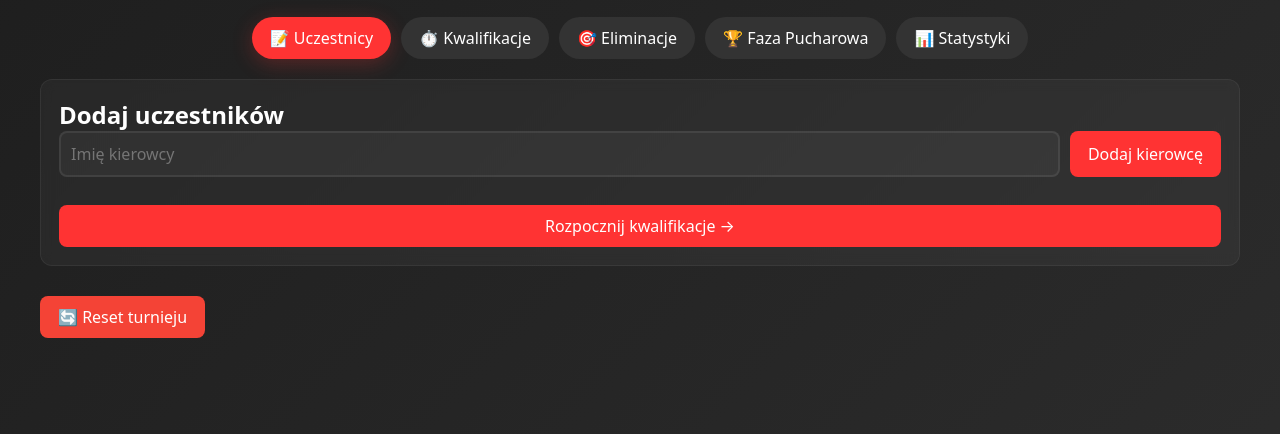
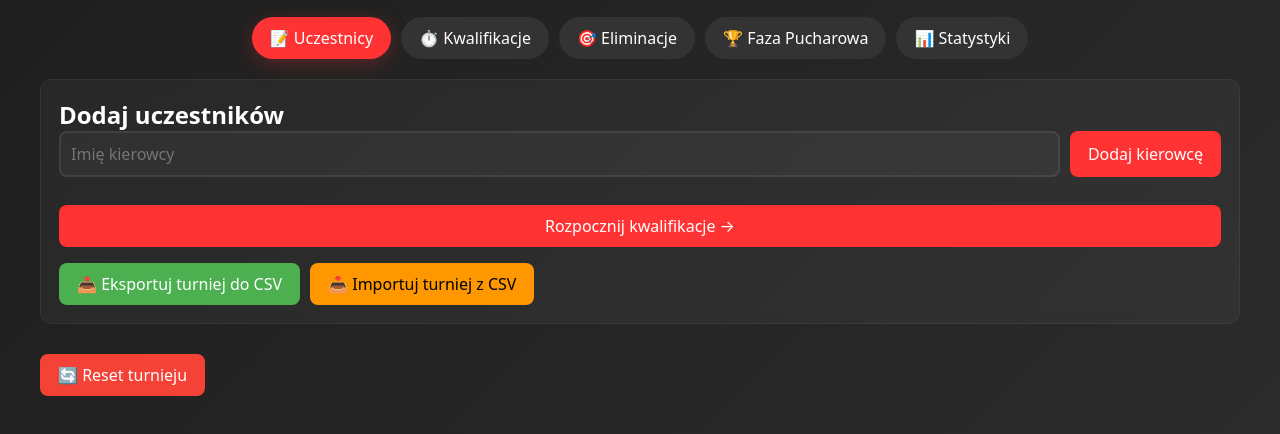
Before and after one commit to sirk0mt/Kawalerski-DUDU, a plain HTML site: page index.html in a window 1280 px wide. Shown: the part 104-538 px from the top of the page. Drawn offline with Linux system fonts and the light colour scheme.

Commit message:
eksport i import turnieju

```diff
--- a/index.html
+++ b/index.html
@@ -185,8 +185,8 @@
         }
 
         .modal-content .bonus-card-image {
-            width: 120px;
-            height: 120px;
+            width: 400px;
+            height: 483px;
             margin: 15px auto;
             display: block;
         }
@@ -215,6 +215,10 @@
                 </div>
                 <div id="driversList" class="drivers-list"></div>
                 <button onclick="startQualifying()" style="margin-top:16px;width:100%">Rozpocznij kwalifikacje →</button>
+                <div style="display:flex;gap:10px;margin-top:16px;flex-wrap:wrap">
+                    <button onclick="exportTournamentToCSV()" style="background:var(--success)">📤 Eksportuj turniej do CSV</button>
+                    <button onclick="importTournamentFromCSV()" style="background:var(--warning);color:black">📥 Importuj turniej z CSV</button>
+                </div>
             </div>
         </div>
 
@@ -1074,7 +1078,113 @@
                 return `<div class="card"><h3>Grupa ${group} - ${groupName} <span class="group-badge group-${group}">${group}</span></h3><div class="podium">${podium}</div>${rest?`<div style="margin-top:10px"><h4>Pozostali:</h4>${rest}</div>`:''}</div>`
             }).join('');
         }
+        function exportTournamentToCSV() {
+            try {
+                const data = JSON.stringify(appState);
+                const csvContent = `"tournament_data"\n"${data.replace(/"/g, '""')}"`;
 
+                const blob = new Blob([csvContent], { type: 'text/csv;charset=utf-8;' });
+                const link = document.createElement('a');
+
+                const url = URL.createObjectURL(blob);
+                link.setAttribute('href', url);
+
+                const timestamp = new Date().toISOString().slice(0, 19).replace(/:/g, '-');
+                link.setAttribute('download', `turniej_${timestamp}.csv`);
+
+                link.style.visibility = 'hidden';
+                document.body.appendChild(link);
+                link.click();
+                document.body.removeChild(link);
+
+                alert('Turniej został wyeksportowany do pliku CSV');
+            } catch (e) {
+                alert('Błąd podczas eksportu: ' + e.message);
+                console.error('Export error:', e);
+            }
+        }
+
+        function importTournamentFromCSV() {
+            const input = document.createElement('input');
+            input.type = 'file';
+            input.accept = '.csv';
+
+            input.onchange = function(event) {
+                const file = event.target.files[0];
+                if (!file) return;
+
+                const reader = new FileReader();
+                reader.onload = function(e) {
+                    try {
+                        const csvContent = e.target.result;
+                        const lines = csvContent.split('\n');
+
+                        // Sprawdź czy to prawidłowy format
+                        if (lines.length < 2 || !lines[0].includes('tournament_data')) {
+                            alert('Nieprawidłowy format pliku CSV');
+                            return;
+                        }
+
+                        // Wyciągnij dane z drugiej linii i usuń cudzysłowy
+                        let jsonData = lines[1];
+                        if (jsonData.startsWith('"') && jsonData.endsWith('"')) {
+                            jsonData = jsonData.slice(1, -1);
+                        }
+                        // Przywróć podwójne cudzysłowy
+                        jsonData = jsonData.replace(/""/g, '"');
+
+                        const importedState = JSON.parse(jsonData);
+
+                        // Sprawdź czy dane mają wymagane pola
+                        if (!importedState.drivers || !Array.isArray(importedState.drivers)) {
+                            alert('Nieprawidłowe dane turnieju w pliku');
+                            return;
+                        }
+
+                        // Potwierdź import
+                        if (confirm(`Czy chcesz zaimportować turniej z ${importedState.drivers.length} zawodnikami?\nUWAGA: Obecny turniej zostanie zastąpiony!`)) {
+                            // Zachowaj strukturę danych
+                            appState = Object.assign({
+                                drivers: [],
+                                stage: 'setup',
+                                groups: { A: [], B: [], C: [], D: [] },
+                                knockoutBracket: [],
+                                finalStandings: [],
+                                bonusCards: appState.bonusCards, // Zachowaj aktualne karty
+                                groupStage: 'times'
+                            }, importedState);
+
+                            // Zapisz stan
+                            saveState();
+
+                            // Przejdź do odpowiedniej zakładki
+                            if (appState.stage === 'qualifying') {
+                                showTab('qualifying', document.querySelector('[data-tab="qualifying"]'));
+                            } else if (appState.stage === 'groups') {
+                                showTab('groups', document.querySelector('[data-tab="groups"]'));
+                            } else if (appState.stage === 'knockout') {
+                                showTab('knockout', document.querySelector('[data-tab="knockout"]'));
+                            } else {
+                                showTab('setup', document.querySelector('[data-tab="setup"]'));
+                            }
+
+                            // Odśwież wszystkie wyświetlacze
+                            updateAllDisplays();
+
+                            alert('Turniej został pomyślnie zaimportowany!');
+                        }
+
+                    } catch (e) {
+                        alert('Błąd podczas importu: ' + e.message);
+                        console.error('Import error:', e);
+                    }
+                };
+
+                reader.readAsText(file);
+            };
+
+            input.click();
+        }
         // init
         window.addEventListener('load', ()=>{
             loadState();
```
